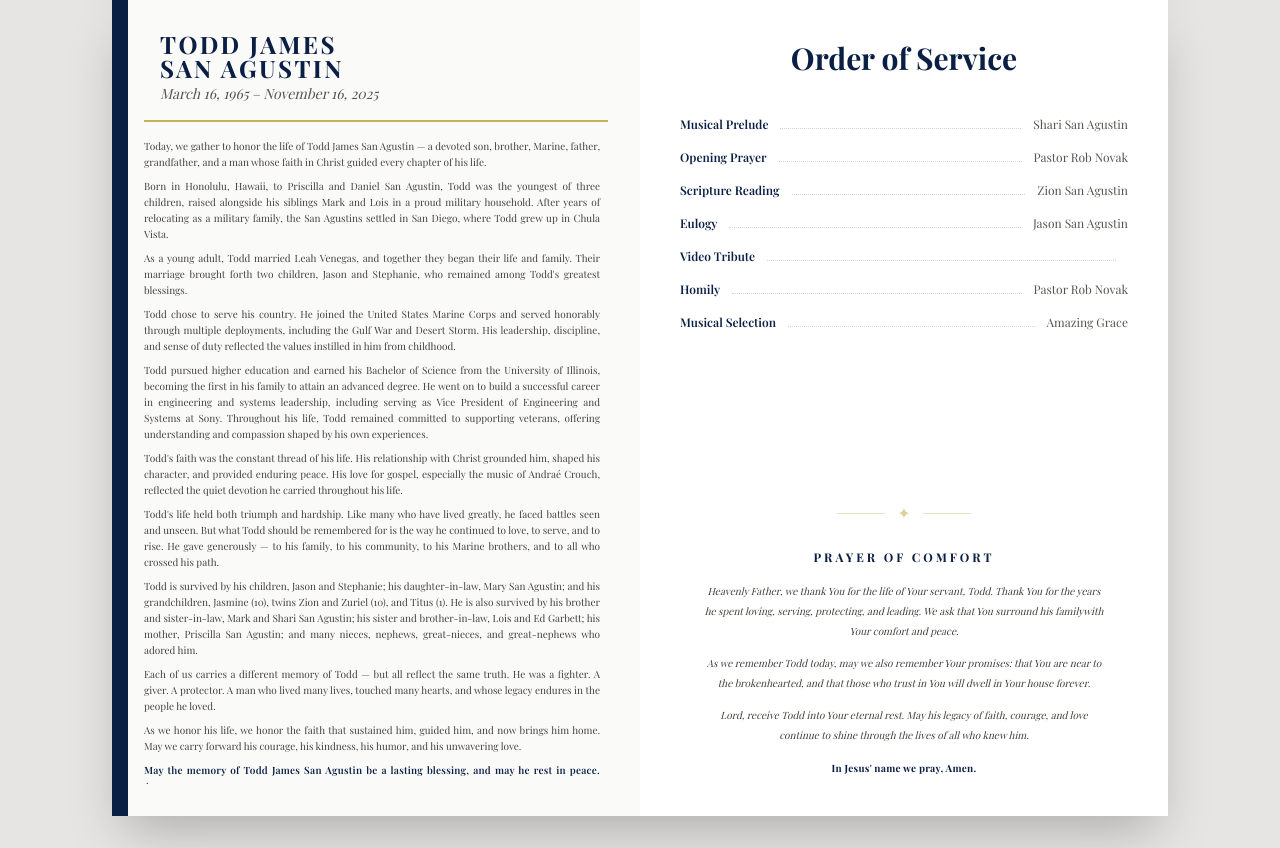
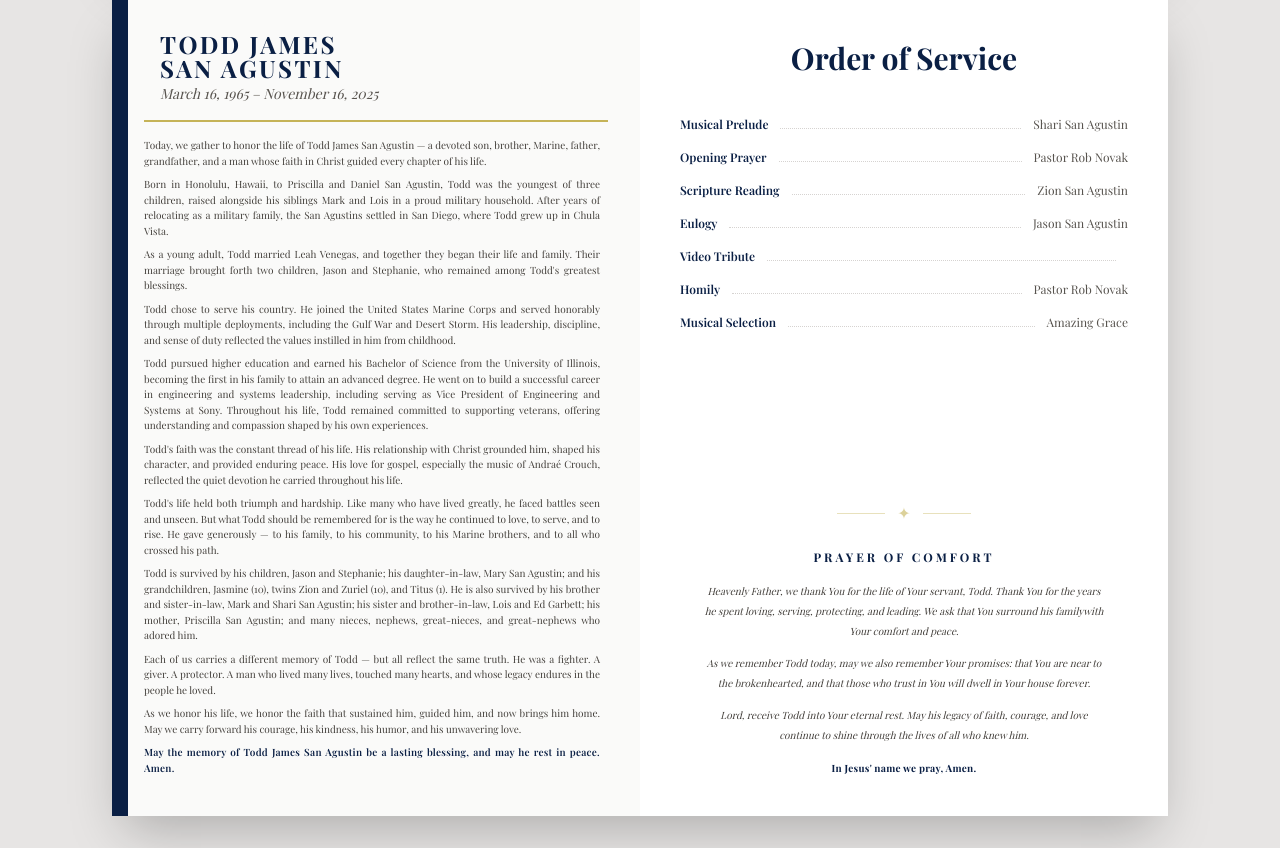
Before and after one commit to msanagu/todd-memorial, a React (Vite) app: page /print-program in a window 1280 px wide. Shown: the part 880-1728 px from the top of the page. Built offline with nearby package versions, Linux system fonts and the light colour scheme; a web font is replaced by a local one.

Commit message:
Update obituary text styling and replace memorial PDF

```diff
--- a/components/PrintableProgram.tsx
+++ b/components/PrintableProgram.tsx
@@ -236,7 +236,7 @@ export const PrintableProgram: React.FC<PrintableProgramProps> = ({
             </p>
           </div>
 
-          <div className="flex-1 overflow-hidden text-[10px] text-stone-700 leading-[1.6] text-justify pr-2 font-serif space-y-2">
+          <div className="flex-1 overflow-hidden text-[10px] text-stone-700 leading-[1.55] text-justify pr-2 font-serif space-y-2">
             {MEMORIAL_DATA.program.obituary.paragraphs.map(
               (paragraph, index) => {
                 const isLastParagraph =
```
Also changed, not shown: 1 other file (tests, documents, lock files or other folders).
